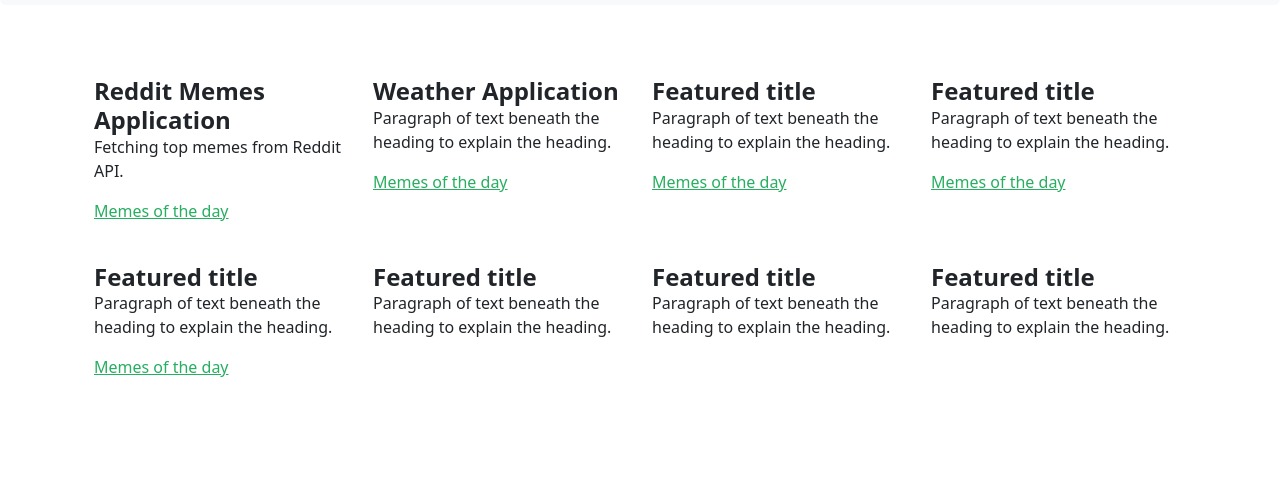
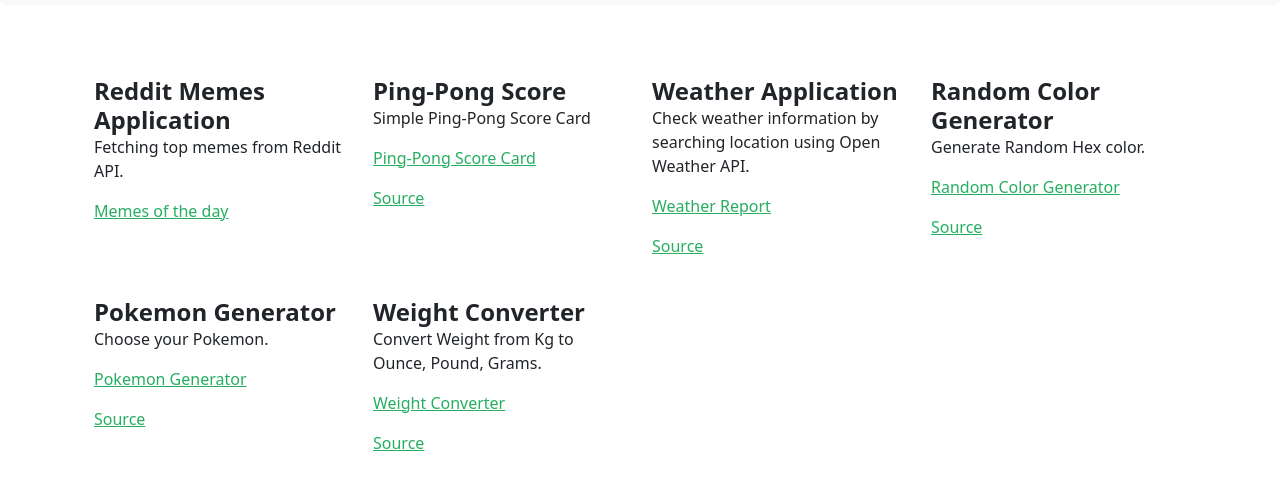
Before and after one commit to harisheoran/mini-projects, a plain HTML site: page index.html in a window 1280 px wide. Shown: the part 51-538 px from the top of the page. Drawn offline with nearby package versions, Linux system fonts and the light colour scheme.

Commit message:
Update index.html

```diff
--- a/index.html
+++ b/index.html
@@ -27,7 +27,7 @@
 
             <div class="collapse navbar-collapse" id="navbarsExample09">
                 <ul class="navbar-nav me-auto mb-2 mb-lg-0">
-                     <li class="nav-item">
+                    <li class="nav-item">
                         <a class="nav-link active" aria-current="page" href="index.html">
                             Home
                         </a>
@@ -37,7 +37,6 @@
                             Github
                         </a>
                     </li>
-
                     <li class="nav-item">
                         <a class="nav-link " href="https://twitter.com/sheoranharis" target="_blank">Twitter</a>
                     </li>
@@ -64,68 +63,73 @@
                         <p><a href="https://memesoftheday.pages.dev/" target="_blank" class="myLink">Memes of the
                                 day</a>
                         </p>
+
+                    </div>
+                </div>
+                <div class="col d-flex align-items-start">
+                    <div>
+                        <h4 class="fw-bold mb-0">Ping-Pong Score</h4>
+                        <p>Simple Ping-Pong Score Card</p>
+                        <p><a href="https://miniprojects.pages.dev/score" target="_blank" class="myLink">Ping-Pong
+                                Score Card</a>
+                        </p>
+                        <p><a href="https://github.com/sheoranharis/mini-projects" target="_blank"
+                                class="myLink">Source</a>
+                        </p>
                     </div>
                 </div>
                 <div class="col d-flex align-items-start">
                     <div>
                         <h4 class="fw-bold mb-0">Weather Application</h4>
-                        <p>Paragraph of text beneath the heading to explain the heading.</p>
-                        <p><a href="https://memesoftheday.pages.dev/" target="_blank" class="myLink">Memes of the
-                                day</a>
+                        <p>Check weather information by searching location using Open Weather API.</p>
+                        <p><a href="https://miniprojects.pages.dev/weather" target="_blank" class="myLink">Weather
+                                Report</a>
+                        </p>
+                        <p><a href="https://github.com/sheoranharis/mini-projects" target="_blank"
+                                class="myLink">Source</a>
                         </p>
                     </div>
                 </div>
                 <div class="col d-flex align-items-start">
 
                     <div>
-                        <h4 class="fw-bold mb-0">Featured title</h4>
-                        <p>Paragraph of text beneath the heading to explain the heading.</p>
-                        <p><a href="https://memesoftheday.pages.dev/" target="_blank" class="myLink">Memes of the
-                                day</a>
+                        <h4 class="fw-bold mb-0">Random Color Generator</h4>
+                        <p> Generate Random Hex color.</p>
+                        <p><a href="https://miniprojects.pages.dev/color" target="_blank" class="myLink">Random Color
+                                Generator</a>
+                        </p>
+                        <p><a href="https://github.com/sheoranharis/mini-projects" target="_blank"
+                                class="myLink">Source</a>
                         </p>
                     </div>
                 </div>
                 <div class="col d-flex align-items-start">
 
                     <div>
-                        <h4 class="fw-bold mb-0">Featured title</h4>
-                        <p>Paragraph of text beneath the heading to explain the heading.</p>
-                        <p><a href="https://memesoftheday.pages.dev/" target="_blank" class="myLink">Memes of the
-                                day</a>
+                        <h4 class="fw-bold mb-0">Pokemon Generator</h4>
+                        <p>Choose your Pokemon.</p>
+                        <p><a href="https://miniprojects.pages.dev/pokemon" target="_blank" class="myLink">Pokemon
+                                Generator</a>
+                        </p>
+                        <p><a href="https://github.com/sheoranharis/mini-projects" target="_blank"
+                                class="myLink">Source</a>
                         </p>
                     </div>
                 </div>
                 <div class="col d-flex align-items-start">
 
                     <div>
-                        <h4 class="fw-bold mb-0">Featured title</h4>
-                        <p>Paragraph of text beneath the heading to explain the heading.</p>
-                        <p><a href="https://memesoftheday.pages.dev/" target="_blank" class="myLink">Memes of the
-                                day</a>
+                        <h4 class="fw-bold mb-0">Weight Converter</h4>
+                        <p>Convert Weight from Kg to Ounce, Pound, Grams.</p>
+                        <p><a href="https://miniprojects.pages.dev/weight" target="_blank" class="myLink">Weight
+                                Converter</a>
+                        </p>
+                        <p><a href="https://github.com/sheoranharis/mini-projects" target="_blank"
+                                class="myLink">Source</a>
                         </p>
                     </div>
                 </div>
-                <div class="col d-flex align-items-start">
 
-                    <div>
-                        <h4 class="fw-bold mb-0">Featured title</h4>
-                        <p>Paragraph of text beneath the heading to explain the heading.</p>
-                    </div>
-                </div>
-                <div class="col d-flex align-items-start">
-
-                    <div>
-                        <h4 class="fw-bold mb-0">Featured title</h4>
-                        <p>Paragraph of text beneath the heading to explain the heading.</p>
-                    </div>
-                </div>
-                <div class="col d-flex align-items-start">
-
-                    <div>
-                        <h4 class="fw-bold mb-0">Featured title</h4>
-                        <p>Paragraph of text beneath the heading to explain the heading.</p>
-                    </div>
-                </div>
             </div>
         </div>
     </div>
```
